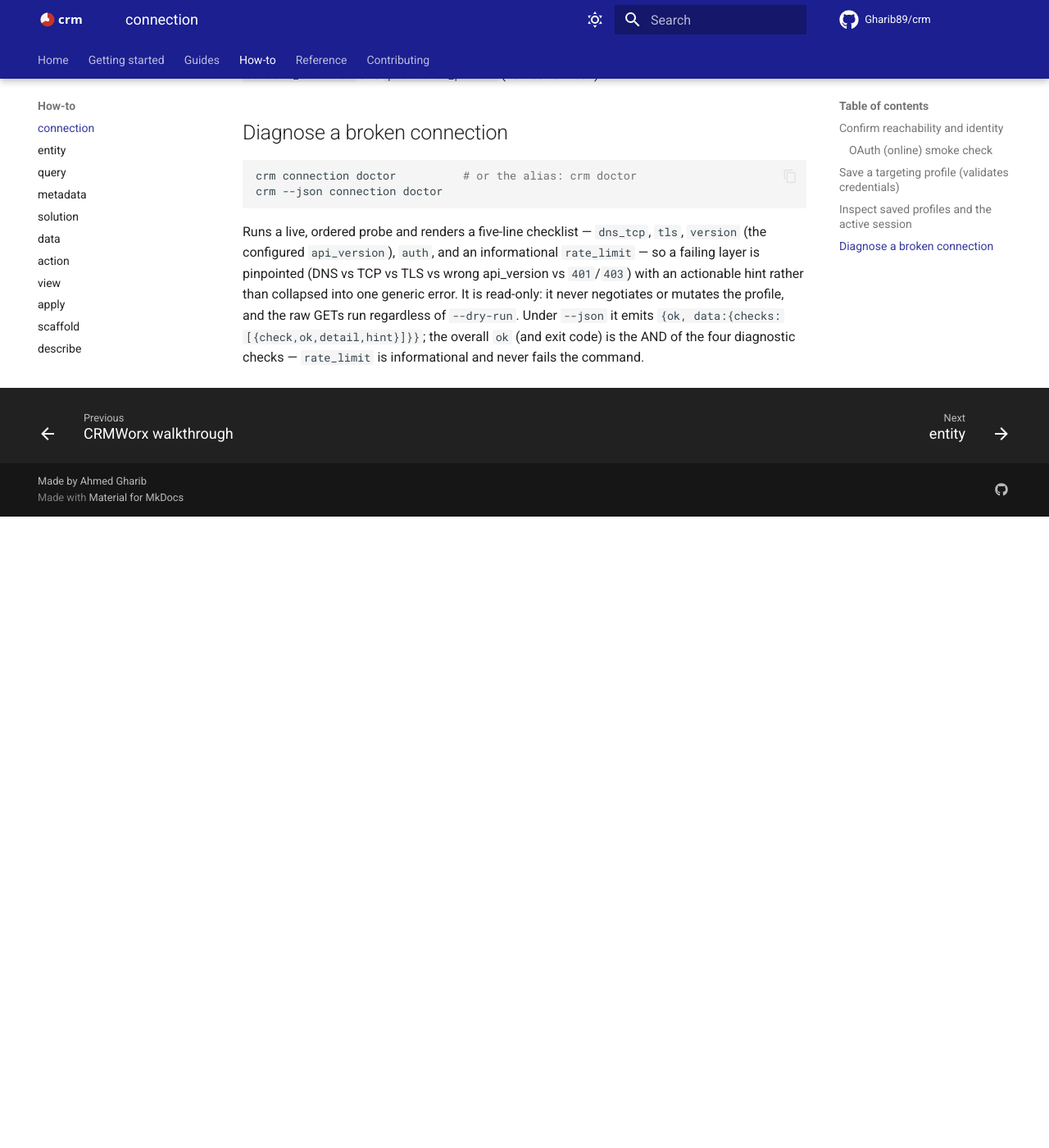
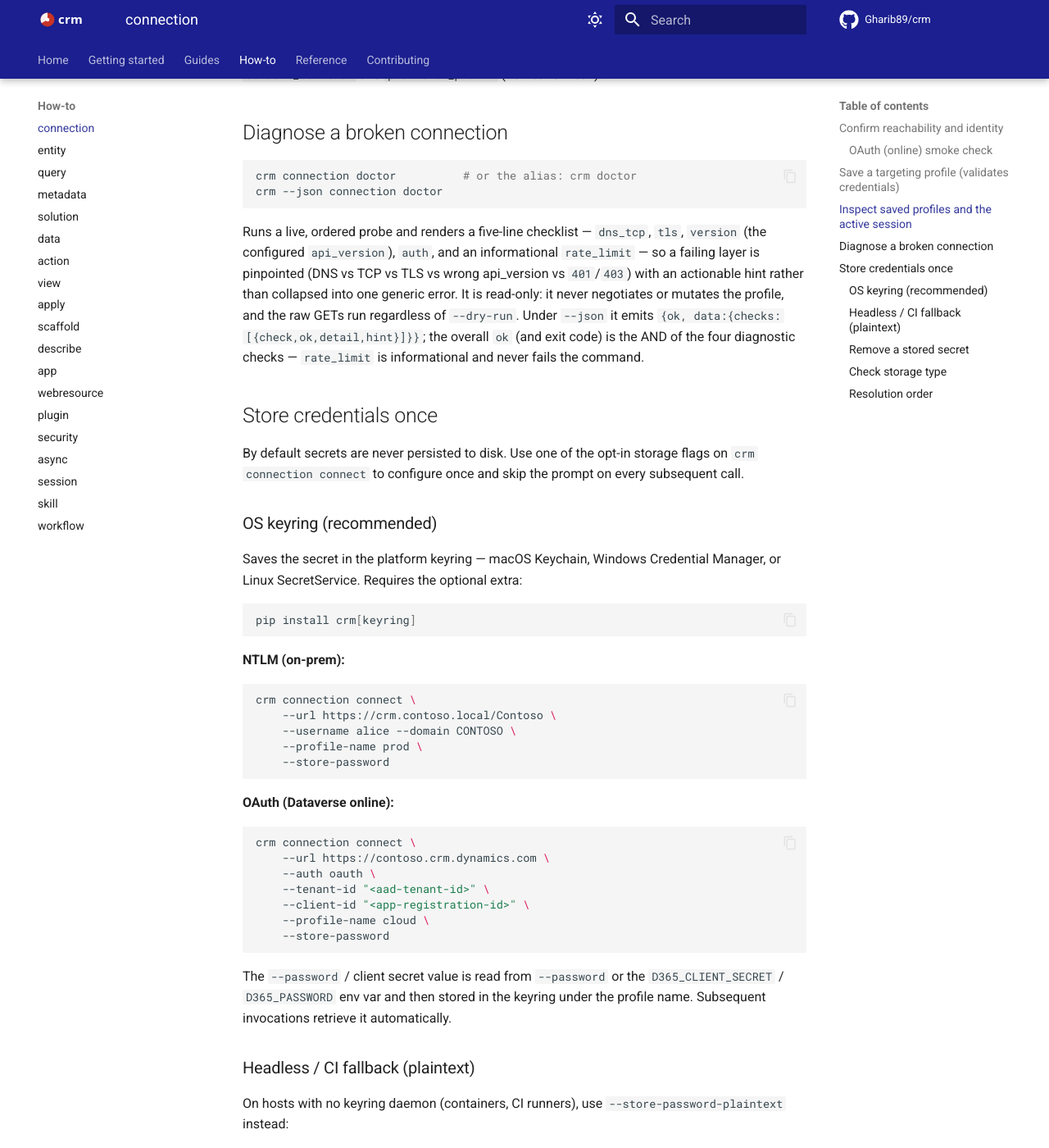
Before and after one commit to Gharib89/crm, an MkDocs documentation site: the page built from docs/how-to/connection.md, in a window 1280 px wide and 1400 px high, scrolled down 1372 px. Shown: the whole window at 82% size. Built offline with MkDocs 1.6.1 and Material for MkDocs 9.7.7, drawn with Linux system fonts in a browser that asks for light colours; comment, search, counter and statistics services are not loaded; before the commit the page ends 2002 px from its top, so only the background shows below that; some of the changed text lies outside the part shown.

Commit message:
docs(connection): document configure-once credential storage (#130)
Co-Authored-By: Claude Sonnet 4.6 <noreply@anthropic.com>

````diff
--- a/docs/how-to/connection.md
+++ b/docs/how-to/connection.md
@@ -55,3 +55,87 @@ crm connection doctor          # or the alias: crm doctor
 crm --json connection doctor
 ```
 Runs a live, ordered probe and renders a five-line checklist — `dns_tcp`, `tls`, `version` (the configured `api_version`), `auth`, and an informational `rate_limit` — so a failing layer is pinpointed (DNS vs TCP vs TLS vs wrong api_version vs `401`/`403`) with an actionable hint rather than collapsed into one generic error. It is read-only: it never negotiates or mutates the profile, and the raw GETs run regardless of `--dry-run`. Under `--json` it emits `{ok, data:{checks:[{check,ok,detail,hint}]}}`; the overall `ok` (and exit code) is the AND of the four diagnostic checks — `rate_limit` is informational and never fails the command.
+
+## Store credentials once
+
+By default secrets are never persisted to disk. Use one of the opt-in storage
+flags on `crm connection connect` to configure once and skip the prompt on every
+subsequent call.
+
+### OS keyring (recommended)
+
+Saves the secret in the platform keyring — macOS Keychain, Windows Credential
+Manager, or Linux SecretService. Requires the optional extra:
+
+```bash
+pip install crm[keyring]
+```
+
+**NTLM (on-prem):**
+
+```bash
+crm connection connect \
+    --url https://crm.contoso.local/Contoso \
+    --username alice --domain CONTOSO \
+    --profile-name prod \
+    --store-password
+```
+
+**OAuth (Dataverse online):**
+
+```bash
+crm connection connect \
+    --url https://contoso.crm.dynamics.com \
+    --auth oauth \
+    --tenant-id "<aad-tenant-id>" \
+    --client-id "<app-registration-id>" \
+    --profile-name cloud \
+    --store-password
+```
+
+The `--password` / client secret value is read from `--password` or the
+`D365_CLIENT_SECRET` / `D365_PASSWORD` env var and then stored in the keyring
+under the profile name. Subsequent invocations retrieve it automatically.
+
+### Headless / CI fallback (plaintext)
+
+On hosts with no keyring daemon (containers, CI runners), use
+`--store-password-plaintext` instead:
+
+```bash
+crm connection connect \
+    --url https://crm.contoso.local/Contoso \
+    --username alice --domain CONTOSO \
+    --profile-name prod \
+    --store-password-plaintext
+```
+
+This writes the secret into the profile file. On POSIX the file is created
+`0600`; on Windows file permissions are not enforced and a warning is emitted.
+
+### Remove a stored secret
+
+```bash
+crm connection delete-password --profile prod
+```
+
+Removes the stored secret from whichever store (keyring or plaintext) the
+profile uses. The profile itself is kept; only the secret is removed.
+
+### Check storage type
+
+```bash
+crm --json connection profiles
+```
+
+The output now includes a `storage` field per profile showing `keyring`,
+`plaintext`, or `none`.
+
+### Resolution order
+
+When a command needs the secret it checks, in order:
+
+1. `--password` flag on the command line
+2. `D365_PASSWORD` / `CRM_PASSWORD` environment variable (or `.env` file)
+3. Stored secret (keyring or plaintext profile entry)
+4. Interactive TTY prompt (skipped in non-interactive / CI contexts)
````
Also changed, not shown: README.md (+15 -0 lines), crm/skills/SKILL.md (+7 -6 lines).
